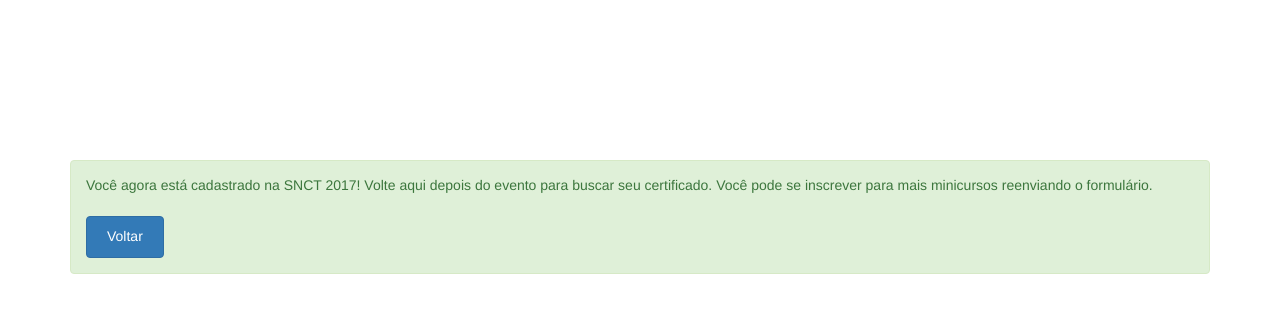
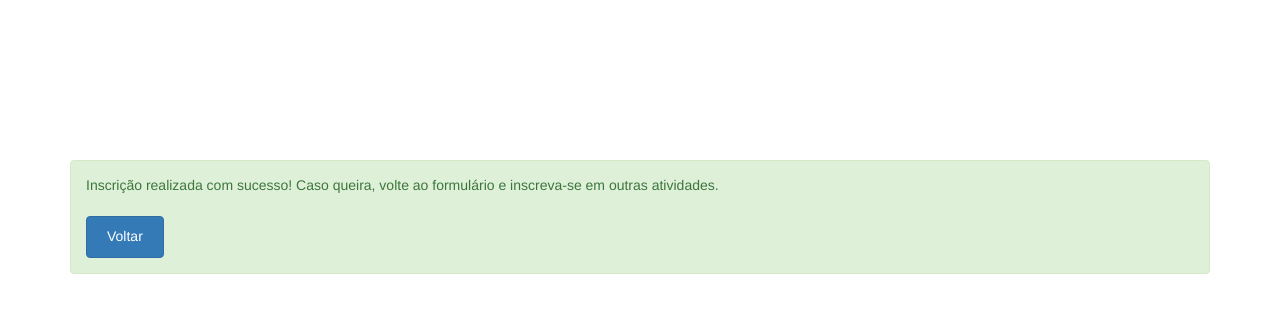
Before and after one commit to guiscaranse/snct2017, a Flask app: template app/templates/subscribe.html in a window 1280 px wide. Shown: the top 313 px of the page. Run offline with Flask 2, Linux system fonts and the light colour scheme; the template is opened without the code that fills it, so the values that code supplies are empty; some libraries are stand-ins or nearby versions.

Commit message:
Modificado alguns textos

```diff
--- a/app/templates/index.html
+++ b/app/templates/index.html
@@ -109,7 +109,7 @@
 						    		<h1 class="fh5co-lead to-animate">Semana Nacional de Ciência e Tecnologia 2017</h1>
 									<h2 class="fh5co-sub-lead to-animate">A Matemática é uma das ciências mais antigas que temos registros. Ela resistiu ao
 tempo e ajudou no desenvolvimento de todas as outras áreas.</h3>
-									<p class="to-animate-2"><a href="https://www.facebook.com/ifbaportoseguro/" target="_blank" class="btn btn-primary btn-lg"><i class="icon-facebook"></i> Visite nossa página do Facebook</a></p>
+									<p class="to-animate-2"><a href="https://www.facebook.com/ifbaportoseguro/" target="_blank" class="btn btn-primary btn-lg"><i class="icon-facebook"></i> Venha conferir!</a></p>
 						    	</div>
 						    </div>
 					    </div>
--- a/app/templates/subscribe.html
+++ b/app/templates/subscribe.html
@@ -37,7 +37,7 @@
     <!-- Begin page content -->
     <div class="container">
       <br><br><br><br><br><br><br><br>
-      <div class="alert alert-success" role="alert">Você agora está cadastrado na SNCT 2017! Volte aqui depois do evento para buscar seu certificado. Você pode se inscrever para mais minicursos reenviando o formulário.
+      <div class="alert alert-success" role="alert">Inscrição realizada com sucesso! Caso queira, volte ao formulário e inscreva-se em outras atividades.
       <br><br><a href="/" class="btn btn-primary" role="button">Voltar</a>
       </div>
     </div>
```
